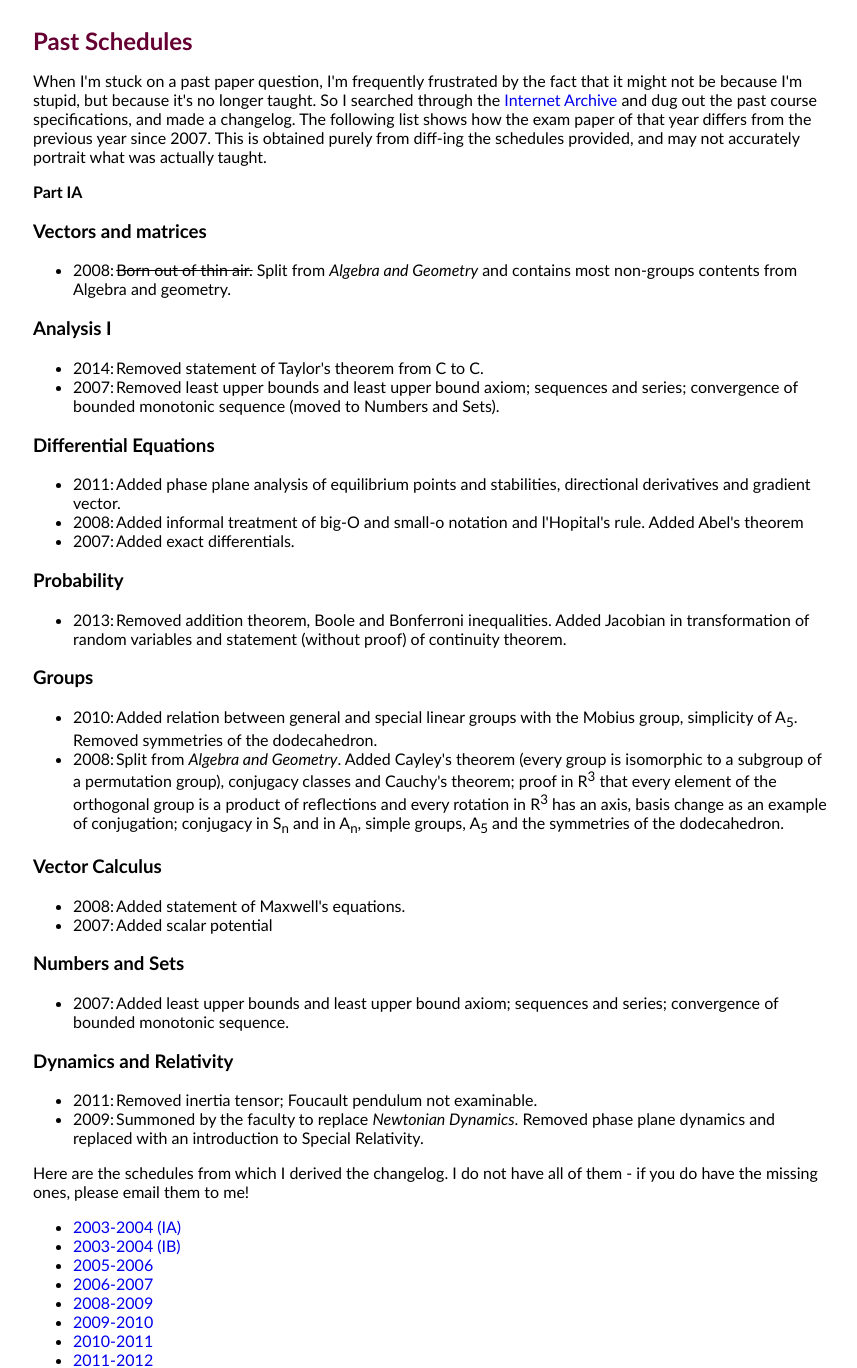
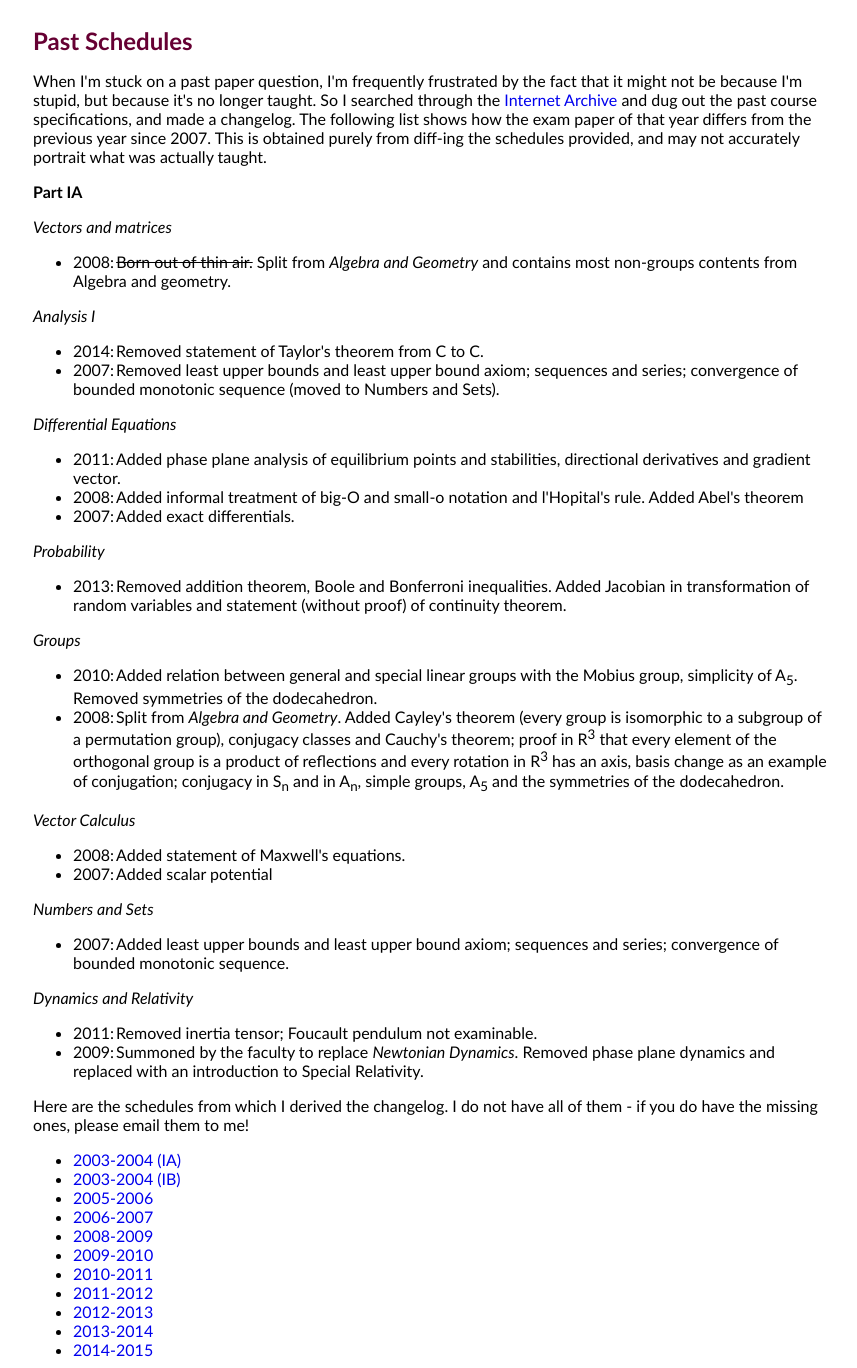
Before and after one commit to dalcde/srcf-web, a PHP site: page /history.php in a window 1280 px wide. Shown: the part 37-1405 px from the top of the page, without its empty margins (207-1064 px from the left). Run offline with PHP 8.4, Linux system fonts and the light colour scheme.

Commit message:
Fix h3 style

```diff
--- a/style.css
+++ b/style.css
@@ -46,6 +46,12 @@ header {
     font-weight: bold;
 }
 
+#main h3 {
+    font-size: 100%;
+    font-weight: normal;
+    font-style: italic;
+}
+
 #main a {
     text-decoration: none;
 }
```
